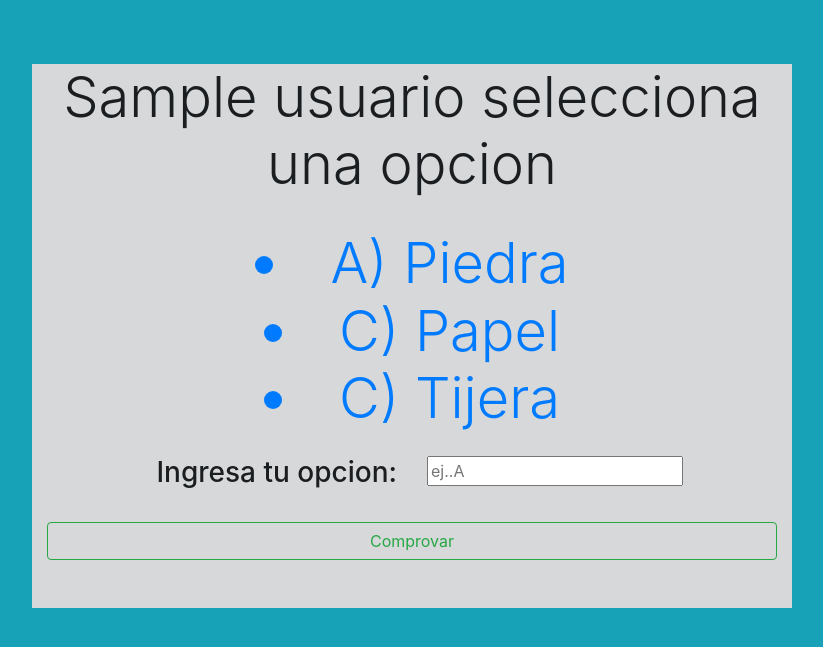
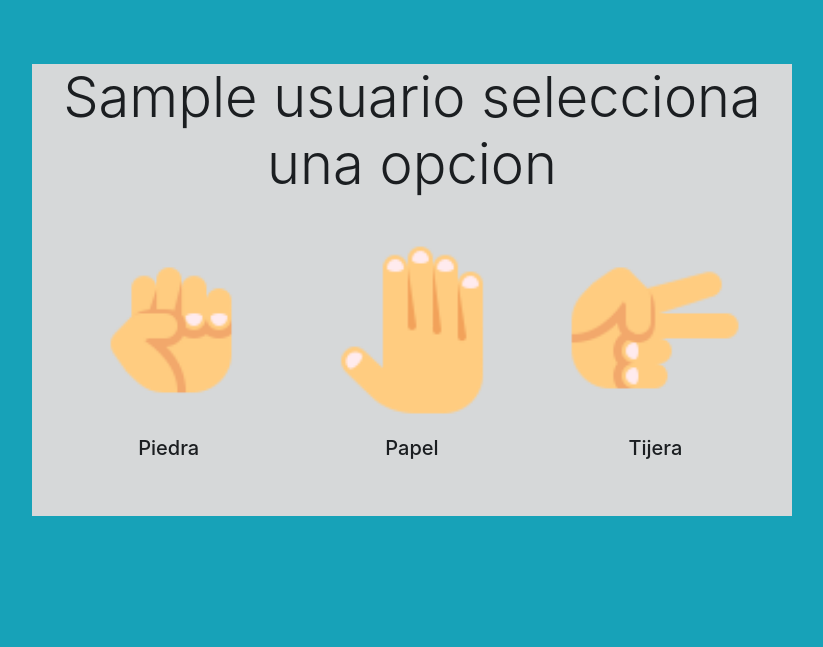
Before and after one commit to cesar12p/PiedraPapelTijera, a Python web app: template templates/Juego.html in a window 1280 px wide. Shown: the top 647 px of the page, without its empty margins (228-1051 px from the left). Run offline with Jinja, Linux system fonts and the light colour scheme; the template is opened without the code that fills it: most values are stand-ins (such as "Sample title", 1, 10 or a date in 2020); some libraries are stand-ins or nearby versions.

Commit message:
Se añadio imagen al seleccionar opcion

```diff
--- a/templates/Juego.html
+++ b/templates/Juego.html
@@ -22,38 +22,38 @@
             <div class="col-2">
                 <!-- Columna izquierda-->
             </div>
-
             <div class="col-8 text-center alert-dark">
                 <h1 class="display-4">
                     {{usuario}} selecciona una opcion </h1>
                 <br>
-
-                <li class="display-4 text-primary">A) Piedra</li>
-                <li class="display-4 text-primary">C) Papel</li>
-                <li class="display-4 text-primary">C) Tijera</li>
-
-                <br>
-
-                <form action="/click_jugar2" method="post">
-                    <div class="container">
-                        <div class="row">
-                            <div class="col text-right">
-                                <h3>Ingresa tu opcion:</h3>
-                            </div>
-                            <div class="col text-left">
-                                <input class="" name="respuesta" type="text" placeholder="ej..A">
+                <div class="container">
+                    <div class="row">
+                        <div class="col">
+                            <form action="/click_jugar2" method="post">
+                                <input type=image src="/static/img/piedra.png" width="200" height="200">
+                                <h5>Piedra</h5>
                                 <input type="Hidden" name="nombre" value="{{usuario}}">
-                            </div>
+                                <input type="Hidden" name="respuesta" value="a">
+                            </form>
+                        </div>
+                        <div class="col">
+                            <form action="/click_jugar2" method="post">
+                                <input type=image src="/static/img/papel.png" width="200" height="200">
+                                <h5>Papel</h5>
+                                <input type="Hidden" name="nombre" value="{{usuario}}">
+                                <input type="Hidden" name="respuesta" value="b">
+                            </form>
+                        </div>
+                        <div class="col">
+                            <form action="/click_jugar2" method="post">
+                                <input type=image src="/static/img/tijera.png" width="200" height="200">
+                                <h5>Tijera</h5>
+                                <input type="Hidden" name="nombre" value="{{usuario}}">
+                                <input type="Hidden" name="respuesta" value="c">
+                            </form>
                         </div>
                     </div>
-
-                    <br>
-
-                    <div class=" btn-block">
-                        <button type="submit" class="btn btn-outline-success btn-block">Comprovar</button>
-                    </div>
-                </form>
-
+                </div>
                 <br>
                 <br>
             </div>
```
